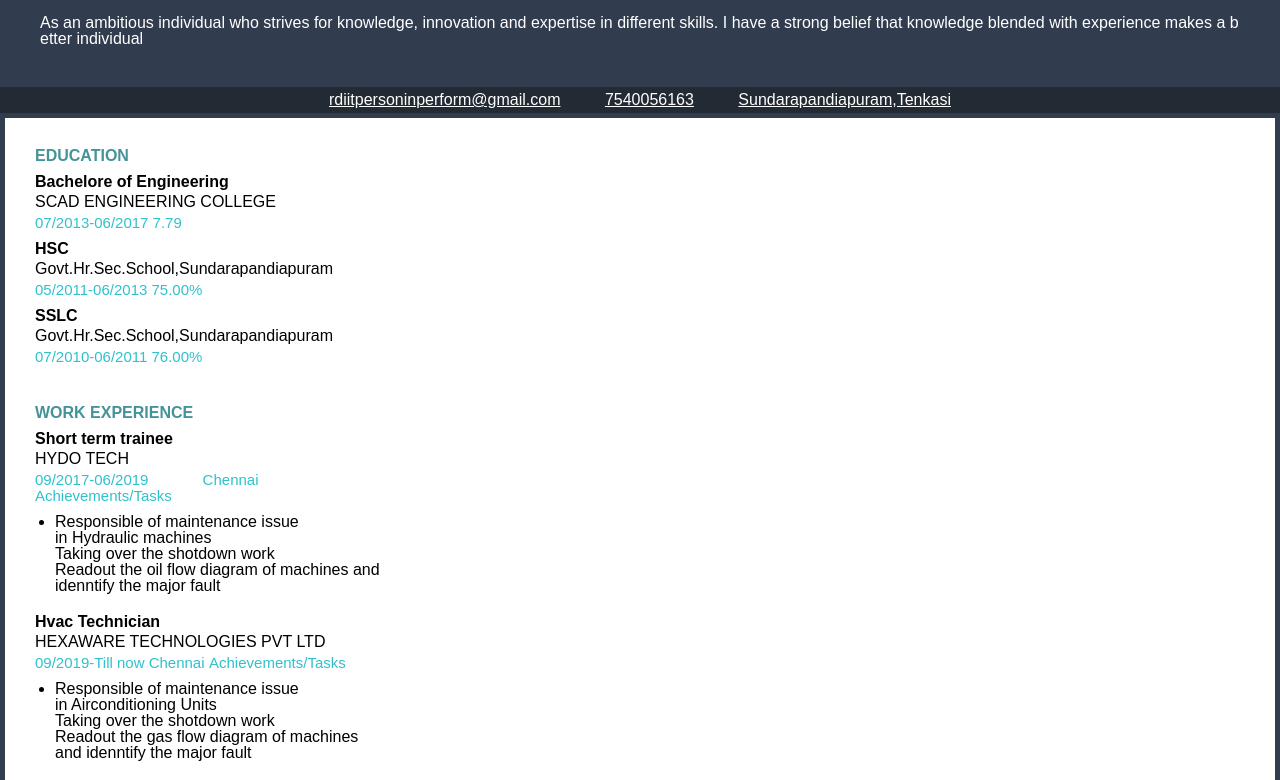
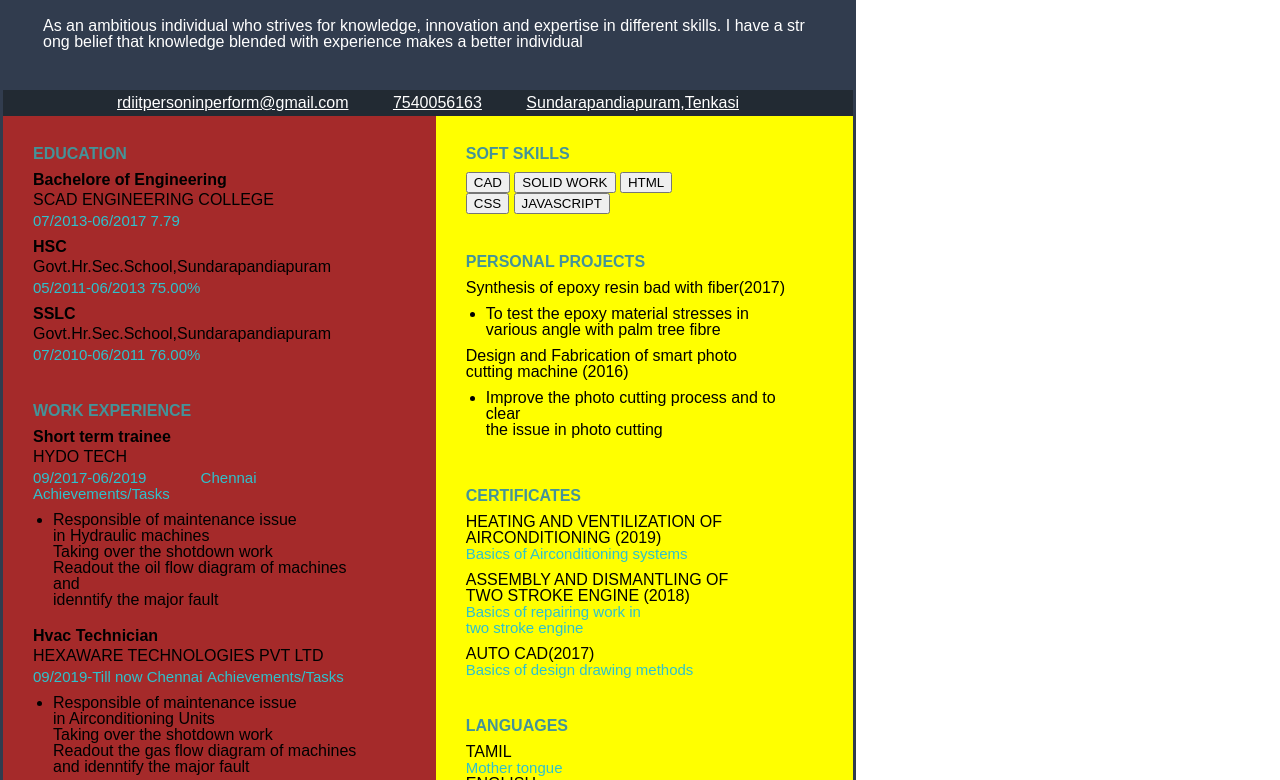
Before and after one commit to FabevyVel/fsd-03-project-1, a website: page madasamy/index.html in a window 1280 px wide. Shown: the part 111-891 px from the top of the page. Drawn offline with Linux system fonts and the light colour scheme.

Commit message:
used flex for arrangement

```diff
--- a/madasamy/css/main.css
+++ b/madasamy/css/main.css
@@ -1,5 +1,11 @@
 body {
   font-family: Arial, Helvetica, sans-serif;
+  width: 850px;
+  height: 1025px;
+  justify-content: center;
+  border: solid;
+  border-color:  #313c4e;
+
 }
 #header {
   background-color: #313c4e;
@@ -81,9 +87,7 @@ h4 {
 #certificates h3 {
   padding-bottom: 0;
 }
-#leftright {
-  border: 5px solid #313c4e;
-}
+
 
 .content-box1 {
   border: 0px solid white;
@@ -101,3 +105,18 @@ span {
   color: #2fc1cc;
   font-size: 15px;
 }
+#leftright{
+display: flex;
+
+width: 850px;
+flex-wrap: nowrap;
+
+}
+#leftside{
+  height: 800px;
+  background-color: brown;
+  }
+  #right{
+    height: 800px;
+    background-color: yellow;
+    }
--- a/madasamy/index.html
+++ b/madasamy/index.html
@@ -7,7 +7,6 @@
 
    </head>
    <body>
-      <div id="a4">
          <div id="header">
             <div class="name">
                <h1>MADASAMY.M</h1>
@@ -165,5 +164,7 @@
                </div>
             </div>
       </div>
+
+   </div>
    </body>
 </html>
```
